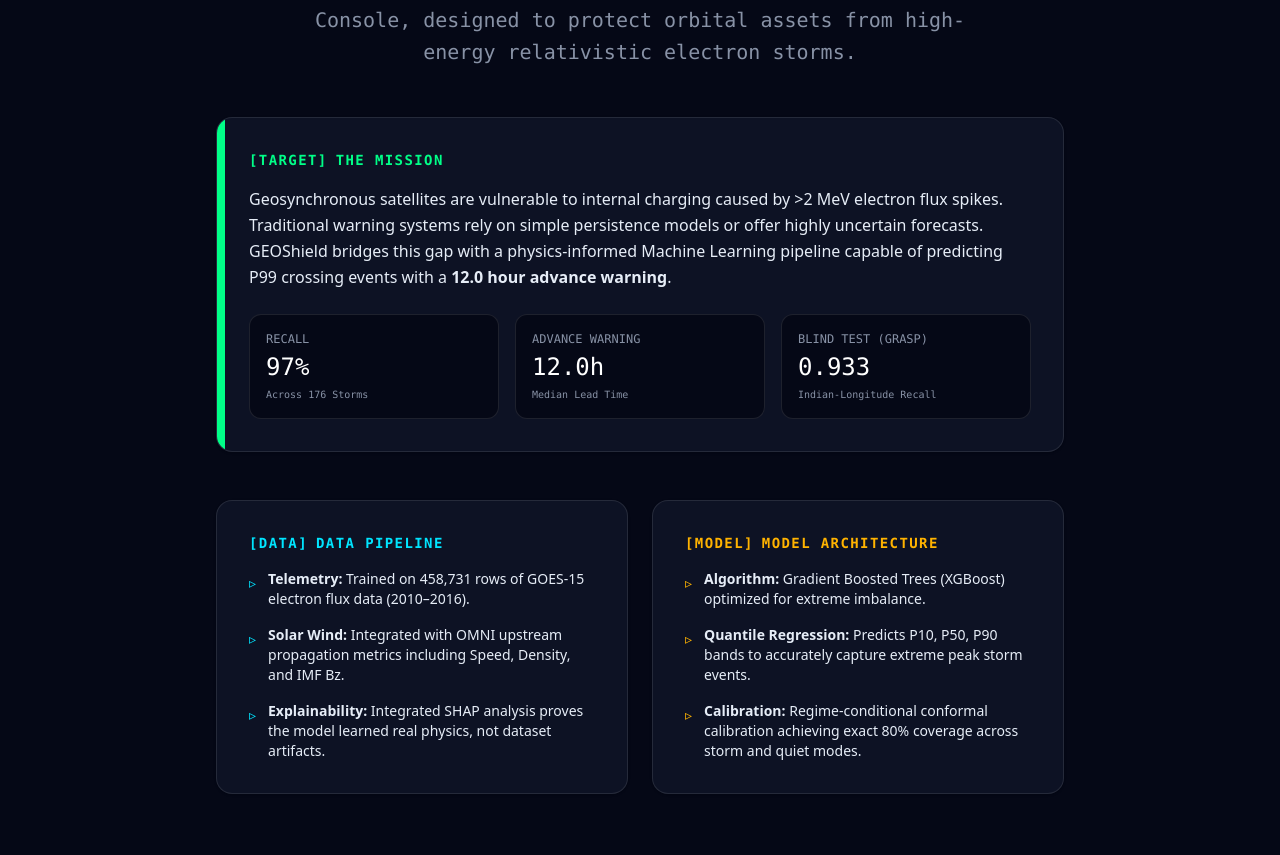
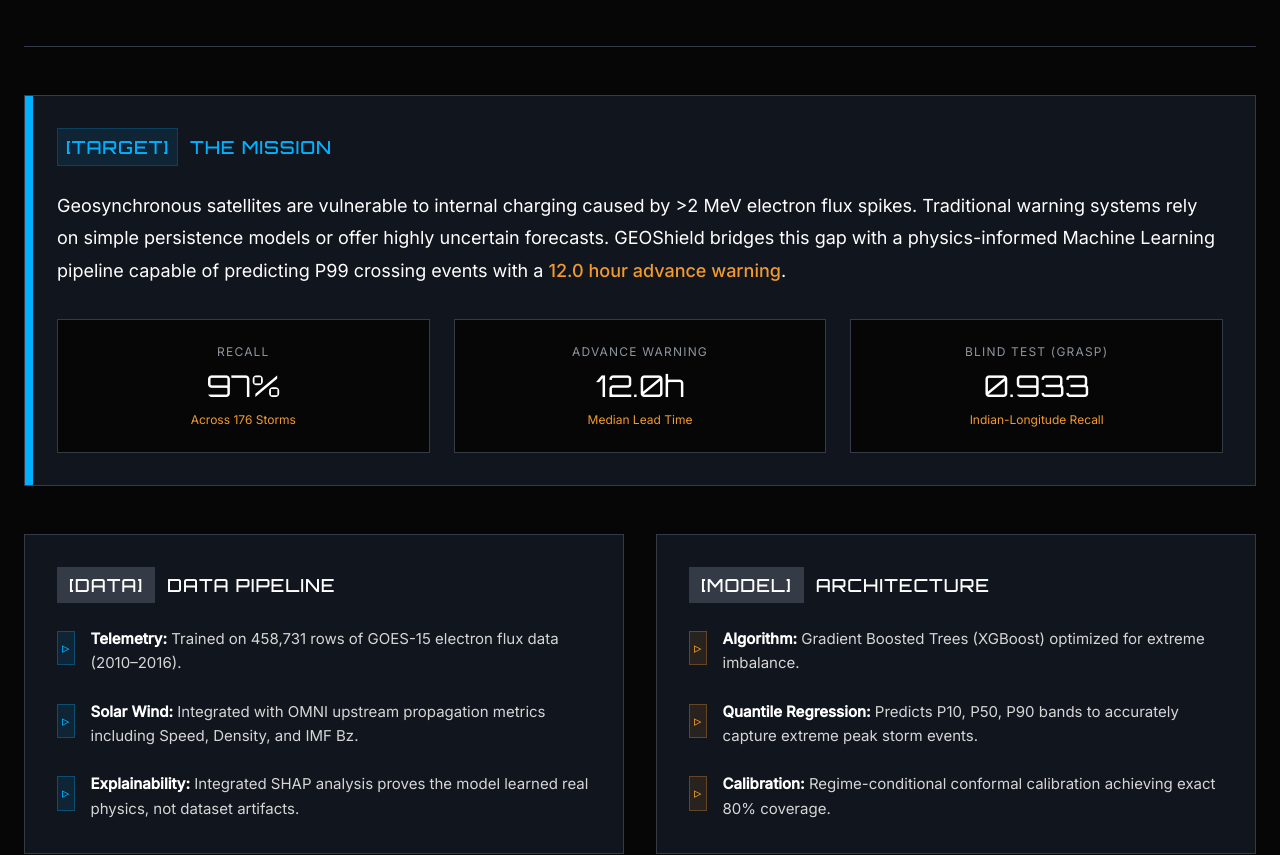
Before and after one commit to SHAURYASANYAL3/GEOshield, a Next.js app in the folder dashboard/: page /about in a window 1280 px wide. Shown: the part 371-1226 px from the top of the page. Built offline with nearby package versions, Linux system fonts and the light colour scheme.

Commit message:
style: apply brutalist ISRO BAH 2026 theme to About page

```diff
--- a/dashboard/src/app/about/page.tsx
+++ b/dashboard/src/app/about/page.tsx
@@ -1,100 +1,87 @@
-// Removed lucide-react
 import Link from 'next/link';
 
 export default function AboutPage() {
   return (
-    <main className="min-h-screen bg-[#050816] text-[#E6EDF7] font-sans selection:bg-[#00E5FF] selection:text-[#050816]">
-      {/* Top Navbar */}
-      <header className="border-b border-white/10 bg-[#0D1224]/90 backdrop-blur-md sticky top-0 z-50">
-        <div className="max-w-[1440px] mx-auto px-6 py-3 flex justify-between items-center">
-          <Link href="/" className="flex items-center gap-3 hover:opacity-80 transition-opacity">
-            <span className="text-[#00E5FF] font-mono text-xl font-bold">[GEO]</span>
-            <span className="font-mono font-bold tracking-widest uppercase text-lg text-white">GEOShield <span className="text-[#8892A6] text-sm">OPS-CONSOLE</span></span>
-          </Link>
-          <div className="flex items-center gap-6 font-mono text-sm">
-            <Link href="/" className="text-[#8892A6] hover:text-white transition-colors">&lt; BACK TO DASHBOARD</Link>
-          </div>
-        </div>
-      </header>
+    <main className="min-h-screen bg-[#060606] text-white overflow-hidden pb-20">
 
-      <div className="max-w-4xl mx-auto px-6 py-16 flex flex-col gap-12">
+      <div className="max-w-[1400px] mx-auto px-6 py-16 flex flex-col gap-12">
         {/* Header */}
-        <div className="text-center">
-          <h1 className="text-4xl md:text-5xl font-bold text-white mb-6 tracking-tight flex items-center justify-center gap-4">
-            <span className="text-[#00E5FF] font-mono">[MISSION]</span>
+        <div className="text-left border-b border-[#343B46] pb-10">
+          <h1 className="font-[family-name:var(--font-orbitron)] text-[40px] md:text-[58px] font-light tracking-[0.5px] leading-[1.1] mb-6 flex items-center gap-4">
+            <span className="text-[#F29A2E] bg-[#11151E] border border-[#343B46] px-4 py-2 text-2xl">[MISSION]</span>
             About GEOShield
           </h1>
-          <p className="text-xl text-[#8892A6] font-mono max-w-2xl mx-auto leading-relaxed">
+          <p className="text-[#D6D6D6] text-[18px] font-light leading-[2] font-[family-name:var(--font-inter)] max-w-4xl">
             India's Next-Generation Space Weather Operational Console, designed to protect orbital assets from high-energy relativistic electron storms.
           </p>
         </div>
 
         {/* Mission Panel */}
-        <div className="bg-[#0D1224] border border-white/10 rounded-2xl shadow-sm p-8 relative overflow-hidden">
-          <div className="absolute top-0 left-0 w-2 h-full bg-[#00FF88]"></div>
-          <h2 className="text-[#00FF88] font-mono text-sm font-bold uppercase tracking-widest mb-4 flex items-center gap-2">
-            <span className="font-mono text-[#00FF88]">[TARGET]</span> The Mission
+        <div className="bg-[#11151E] border border-[#343B46] rounded-none shadow-none p-8 relative">
+          <div className="absolute top-0 left-0 w-2 h-full bg-isro-cyan"></div>
+          <h2 className="text-isro-cyan font-[family-name:var(--font-orbitron)] text-lg font-medium uppercase tracking-wider mb-6 flex items-center gap-3">
+            <span className="bg-isro-cyan/10 border border-isro-cyan/20 px-2 py-1">[TARGET]</span> The Mission
           </h2>
-          <p className="text-[#E6EDF7] leading-relaxed mb-6">
-            Geosynchronous satellites are vulnerable to internal charging caused by &gt;2 MeV electron flux spikes. Traditional warning systems rely on simple persistence models or offer highly uncertain forecasts. GEOShield bridges this gap with a physics-informed Machine Learning pipeline capable of predicting P99 crossing events with a <strong>12.0 hour advance warning</strong>.
+          <p className="text-white font-[family-name:var(--font-inter)] leading-[1.8] mb-8 text-lg">
+            Geosynchronous satellites are vulnerable to internal charging caused by &gt;2 MeV electron flux spikes. Traditional warning systems rely on simple persistence models or offer highly uncertain forecasts. GEOShield bridges this gap with a physics-informed Machine Learning pipeline capable of predicting P99 crossing events with a <strong className="text-[#F29A2E] font-medium">12.0 hour advance warning</strong>.
           </p>
-          <div className="grid grid-cols-1 sm:grid-cols-3 gap-4">
-            <div className="bg-[#050816] p-4 rounded-xl border border-white/10">
-              <div className="text-[#8892A6] font-mono text-xs mb-1">RECALL</div>
-              <div className="text-2xl text-white font-mono">97%</div>
-              <div className="text-[#8892A6] text-[10px] font-mono mt-1">Across 176 Storms</div>
+          <div className="grid grid-cols-1 sm:grid-cols-3 gap-6">
+            <div className="bg-[#060606] p-6 rounded-none border border-[#343B46] flex flex-col justify-center items-center hover:border-[#F29A2E] transition-colors cursor-default">
+              <div className="text-[#8E959E] font-[family-name:var(--font-inter)] text-xs uppercase tracking-widest mb-2">Recall</div>
+              <div className="text-3xl text-white font-[family-name:var(--font-orbitron)] mb-1">97%</div>
+              <div className="text-[#F29A2E] text-xs font-[family-name:var(--font-inter)] mt-1">Across 176 Storms</div>
             </div>
-            <div className="bg-[#050816] p-4 rounded-xl border border-white/10">
-              <div className="text-[#8892A6] font-mono text-xs mb-1">ADVANCE WARNING</div>
-              <div className="text-2xl text-white font-mono">12.0h</div>
-              <div className="text-[#8892A6] text-[10px] font-mono mt-1">Median Lead Time</div>
+            <div className="bg-[#060606] p-6 rounded-none border border-[#343B46] flex flex-col justify-center items-center hover:border-[#F29A2E] transition-colors cursor-default">
+              <div className="text-[#8E959E] font-[family-name:var(--font-inter)] text-xs uppercase tracking-widest mb-2">Advance Warning</div>
+              <div className="text-3xl text-white font-[family-name:var(--font-orbitron)] mb-1">12.0h</div>
+              <div className="text-[#F29A2E] text-xs font-[family-name:var(--font-inter)] mt-1">Median Lead Time</div>
             </div>
-            <div className="bg-[#050816] p-4 rounded-xl border border-white/10">
-              <div className="text-[#8892A6] font-mono text-xs mb-1">BLIND TEST (GRASP)</div>
-              <div className="text-2xl text-white font-mono">0.933</div>
-              <div className="text-[#8892A6] text-[10px] font-mono mt-1">Indian-Longitude Recall</div>
+            <div className="bg-[#060606] p-6 rounded-none border border-[#343B46] flex flex-col justify-center items-center hover:border-[#F29A2E] transition-colors cursor-default">
+              <div className="text-[#8E959E] font-[family-name:var(--font-inter)] text-xs uppercase tracking-widest mb-2">Blind Test (GRASP)</div>
+              <div className="text-3xl text-white font-[family-name:var(--font-orbitron)] mb-1">0.933</div>
+              <div className="text-[#F29A2E] text-xs font-[family-name:var(--font-inter)] mt-1">Indian-Longitude Recall</div>
             </div>
           </div>
         </div>
 
         {/* The Science */}
-        <div className="grid grid-cols-1 md:grid-cols-2 gap-6">
-          <div className="bg-[#0D1224] border border-white/10 rounded-2xl shadow-sm p-8">
-            <h2 className="text-[#00E5FF] font-mono text-sm font-bold uppercase tracking-widest mb-4 flex items-center gap-2">
-              <span className="font-mono text-[#00E5FF]">[DATA]</span> Data Pipeline
+        <div className="grid grid-cols-1 md:grid-cols-2 gap-8">
+          <div className="bg-[#11151E] border border-[#343B46] rounded-none shadow-none p-8 hover:border-isro-cyan transition-colors group">
+            <h2 className="text-white font-[family-name:var(--font-orbitron)] text-lg font-medium uppercase tracking-wider mb-6 flex items-center gap-3">
+              <span className="bg-[#343B46] text-white px-3 py-1">[DATA]</span> Data Pipeline
             </h2>
-            <ul className="space-y-4 text-[#E6EDF7] text-sm">
-              <li className="flex gap-3">
-                <span className="text-[#00E5FF] mt-1">▹</span>
-                <span><strong>Telemetry:</strong> Trained on 458,731 rows of GOES-15 electron flux data (2010–2016).</span>
+            <ul className="space-y-6 text-[#D6D6D6] text-[15px] font-[family-name:var(--font-inter)] leading-relaxed">
+              <li className="flex gap-4 items-start">
+                <span className="text-isro-cyan mt-1 border border-isro-cyan/30 p-1 bg-isro-cyan/10">▹</span>
+                <span><strong className="text-white">Telemetry:</strong> Trained on 458,731 rows of GOES-15 electron flux data (2010–2016).</span>
               </li>
-              <li className="flex gap-3">
-                <span className="text-[#00E5FF] mt-1">▹</span>
-                <span><strong>Solar Wind:</strong> Integrated with OMNI upstream propagation metrics including Speed, Density, and IMF Bz.</span>
+              <li className="flex gap-4 items-start">
+                <span className="text-isro-cyan mt-1 border border-isro-cyan/30 p-1 bg-isro-cyan/10">▹</span>
+                <span><strong className="text-white">Solar Wind:</strong> Integrated with OMNI upstream propagation metrics including Speed, Density, and IMF Bz.</span>
               </li>
-              <li className="flex gap-3">
-                <span className="text-[#00E5FF] mt-1">▹</span>
-                <span><strong>Explainability:</strong> Integrated SHAP analysis proves the model learned real physics, not dataset artifacts.</span>
+              <li className="flex gap-4 items-start">
+                <span className="text-isro-cyan mt-1 border border-isro-cyan/30 p-1 bg-isro-cyan/10">▹</span>
+                <span><strong className="text-white">Explainability:</strong> Integrated SHAP analysis proves the model learned real physics, not dataset artifacts.</span>
               </li>
             </ul>
           </div>
 
-          <div className="bg-[#0D1224] border border-white/10 rounded-2xl shadow-sm p-8">
-            <h2 className="text-[#FFB300] font-mono text-sm font-bold uppercase tracking-widest mb-4 flex items-center gap-2">
-              <span className="font-mono text-[#FFB300]">[MODEL]</span> Model Architecture
+          <div className="bg-[#11151E] border border-[#343B46] rounded-none shadow-none p-8 hover:border-[#F29A2E] transition-colors group">
+            <h2 className="text-white font-[family-name:var(--font-orbitron)] text-lg font-medium uppercase tracking-wider mb-6 flex items-center gap-3">
+              <span className="bg-[#343B46] text-white px-3 py-1">[MODEL]</span> Architecture
             </h2>
-            <ul className="space-y-4 text-[#E6EDF7] text-sm">
-              <li className="flex gap-3">
-                <span className="text-[#FFB300] mt-1">▹</span>
-                <span><strong>Algorithm:</strong> Gradient Boosted Trees (XGBoost) optimized for extreme imbalance.</span>
+            <ul className="space-y-6 text-[#D6D6D6] text-[15px] font-[family-name:var(--font-inter)] leading-relaxed">
+              <li className="flex gap-4 items-start">
+                <span className="text-[#F29A2E] mt-1 border border-[#F29A2E]/30 p-1 bg-[#F29A2E]/10">▹</span>
+                <span><strong className="text-white">Algorithm:</strong> Gradient Boosted Trees (XGBoost) optimized for extreme imbalance.</span>
               </li>
-              <li className="flex gap-3">
-                <span className="text-[#FFB300] mt-1">▹</span>
-                <span><strong>Quantile Regression:</strong> Predicts P10, P50, P90 bands to accurately capture extreme peak storm events.</span>
+              <li className="flex gap-4 items-start">
+                <span className="text-[#F29A2E] mt-1 border border-[#F29A2E]/30 p-1 bg-[#F29A2E]/10">▹</span>
+                <span><strong className="text-white">Quantile Regression:</strong> Predicts P10, P50, P90 bands to accurately capture extreme peak storm events.</span>
               </li>
-              <li className="flex gap-3">
-                <span className="text-[#FFB300] mt-1">▹</span>
-                <span><strong>Calibration:</strong> Regime-conditional conformal calibration achieving exact 80% coverage across storm and quiet modes.</span>
+              <li className="flex gap-4 items-start">
+                <span className="text-[#F29A2E] mt-1 border border-[#F29A2E]/30 p-1 bg-[#F29A2E]/10">▹</span>
+                <span><strong className="text-white">Calibration:</strong> Regime-conditional conformal calibration achieving exact 80% coverage.</span>
               </li>
             </ul>
           </div>
```
